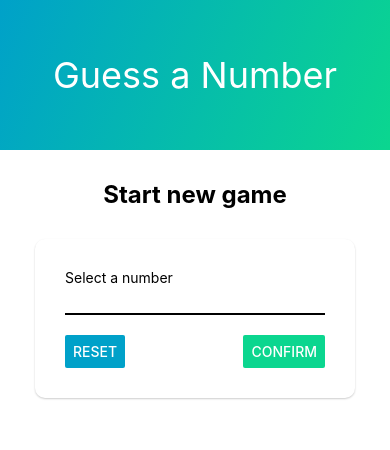
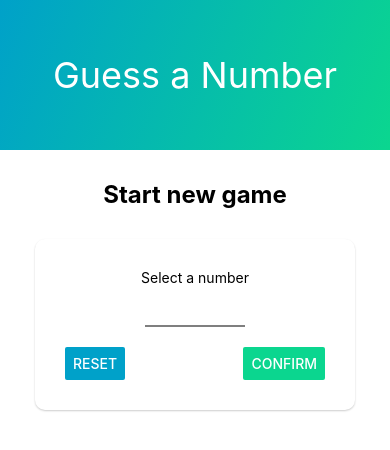
Before and after one commit to annaszalkiewicz/guess-number, a React Native app: screen / in a window 390 px wide. Shown: the top 450 px of the page. Built offline with nearby package versions, Linux system fonts and the light colour scheme.

Commit message:
Edit input styling

```diff
--- a/screens/StartGameScreen.js
+++ b/screens/StartGameScreen.js
@@ -8,9 +8,9 @@ const StartGameScreen = () => {
     <View style={styles.container}>
       <Text style={styles.title}>Start new game</Text>
       <Card style={styles.card}>
-        <Text>Select a number</Text>
-        <View style={styles.input}>
-          <TextInput />
+        <Text style={styles.text}>Select a number</Text>
+        <View style={styles.inputContainer}>
+          <TextInput keyboardType="numeric" style={styles.input} />
         </View>
         <View style={styles.buttonsContainer}>
           <Button title="Reset" color={variables.secondaryColor} />
@@ -36,11 +36,21 @@ const styles = StyleSheet.create({
     maxWidth: 320,
     marginTop: 30
   },
+  text: {
+    textAlign: 'center'
+  },
+  inputContainer: {
+    width: '100%',
+    marginVertical: 10,
+    alignItems: 'center'
+  },
   input: {
-    width: '100%',
-    borderBottomColor: '#000',
+    width: 100,
+    textAlign: 'center',
+    fontSize: 24,
+    borderColor: 'rgba(0,0,0,0.5)',
     borderBottomWidth: 2,
-    marginVertical: 10
+
   },
   buttonsContainer: {
     width: '100%',
```
